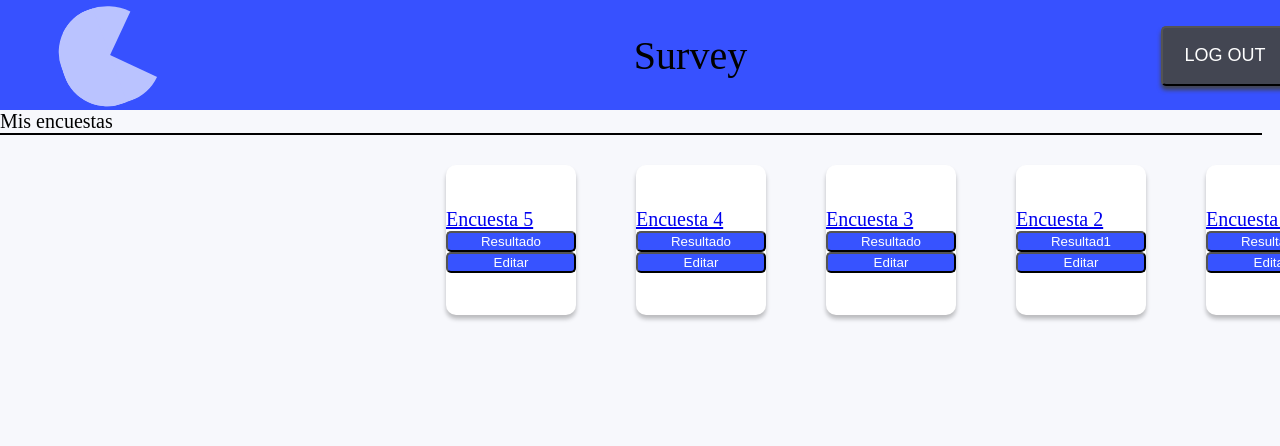
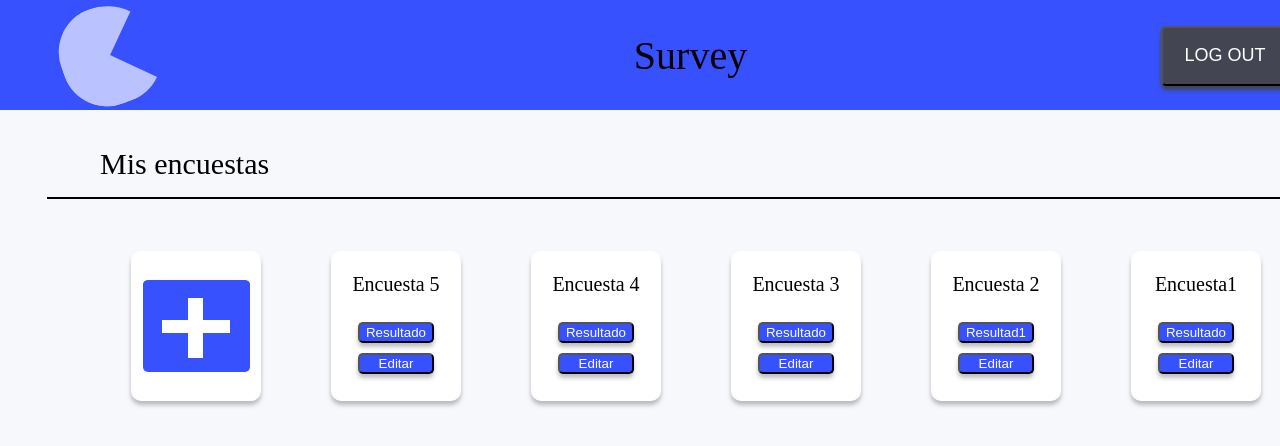
Before and after one commit to qf-jonathan/survey, a plain HTML site: page dashboard.html in a window 1280 px wide. Shown: the top 446 px of the page. Drawn offline with Linux system fonts and the light colour scheme.

Commit message:
update_dashboard

```diff
--- a/dashboard.html
+++ b/dashboard.html
@@ -73,7 +73,7 @@
             margin-left: 60px;
             margin-right: 60px;
         }
-        .container >.encuestas{
+        .container >.encuestas {
             background:#F7F8FC;
             position: relative;
             width: 1366px;
@@ -85,23 +85,34 @@
             flex-direction: column;
         }
         .encuestas >.linea{
+            position: relative;
             width: 1260px;
             height: 0px;
             left: 47px;
             top: 60px;
             border: 1px solid #000000;
         }
-        .encuestas>.misencuestas{
-        width: 10px;
-        height: 200px;
-        margin: 60px;
+        .misencuestas{
+            position: relative;
+            width: 150px;
+            height: 165px;
+            margin-left: 100px;
+            top: 42px;
+            font-style: normal;
+            font-weight: normal;
+            font-size: 30px;
+            line-height: 23px;
         }
         .itemses>div{
+            position: relative;
             display: flex;
-            justify-content: center;
+            justify-content: space-evenly;
+            align-items: center;
             width: 130px;
             height: 150px;
-            margin: 30px;
+            top: 77px;
+            right: 70px;
+            margin: 35px;
             background: #FFFFFF;
             box-shadow: 0px 4px 4px rgba(8, 8, 8, 0.25);
             border-radius: 10px;
@@ -111,10 +122,44 @@
             right: 23.56%;
             top: 63.23%;
             bottom: 25.56%;
-
-background: #3753FF;
+            margin:5px;
+            background: var(--primary-color);
+            box-shadow: 0px 4px 4px rgba(0, 0, 0, 0.25);
             border-radius: 5px;
             color:white;
+        }
+    .cross{
+      background:var(--primary-color);
+      text-indent: -999em;
+      width: 77px;
+      height: 77px;
+      box-sizing: content-box;
+      border-radius: 5px;
+      position: relative;
+      overflow: hidden;
+      border: 15px solid var(--primary-color);
+      border-bottom: 0;
+    }
+    .cross:before {
+      content: "/20";
+      position: absolute;
+      width: 68px;
+      top: 25px;
+      height:13px;
+      background: white;
+      right: 5px;
+      box-sizing: content-box;
+    }
+    .cross:after {
+      content: "/20";
+      position: absolute;
+      width: 15px;
+      top:3px;
+      height: 60px;
+      background: white;
+      right: 32px;
+      box-sizing: content-box;
+
     }
     </style>
     <body>
@@ -124,35 +169,38 @@ color:white;
                 <div >Survey</div>
                 <div><button class="boton-logout">LOG OUT</button></div>
             </div>
-            <div class="encuestas column ">
+            <div class="encuestas">
                 <div><span class="misencuestas"> Mis encuestas</span> </div>
                 <div class="linea"></div>
                 <div class="itemses row flex-end">
-                    <div class="column"><a href="#">Encuesta 5</a>
+                    <div>
+                        <div class="cross"></div>
+                    </div>
+                    <div class="column"><span>Encuesta 5</span>
                         <div class=" column">
                         <button class="botoncitos">Resultado</button>
                         <button class="botoncitos">Editar</button>
                         </div>
                     </div>
-                    <div class="column"><a href="#">Encuesta 4</a>
+                    <div class="column"><span>Encuesta 4</span>
                         <div class=" column">
                         <button class="botoncitos">Resultado</button>
                         <button class="botoncitos">Editar</button>
                         </div>
                     </div>
-                    <div class="column"><a href="#">Encuesta 3</a>
+                    <div class="column"><span>Encuesta 3</span>
                         <div class=" column">
                         <button class="botoncitos">Resultado</button>
                         <button class="botoncitos">Editar</button>
                         </div>
                     </div>
-                    <div class="column"><a href="#">Encuesta 2</a>
+                    <div class="column"><span>Encuesta 2</span>
                         <div class=" column">
                         <button class="botoncitos">Resultad1</button>
                         <button class="botoncitos">Editar</button>
                         </div>
                     </div>
-                    <div class="column"><a href="#">Encuesta 1</a>
+                    <div class="column"><span>Encuesta1 </span>
                         <div class=" column">
                         <button class="botoncitos">Resultado</button>
                         <button class="botoncitos">Editar</button>
```
Lines whose indentation alone changed are shown as unchanged.
